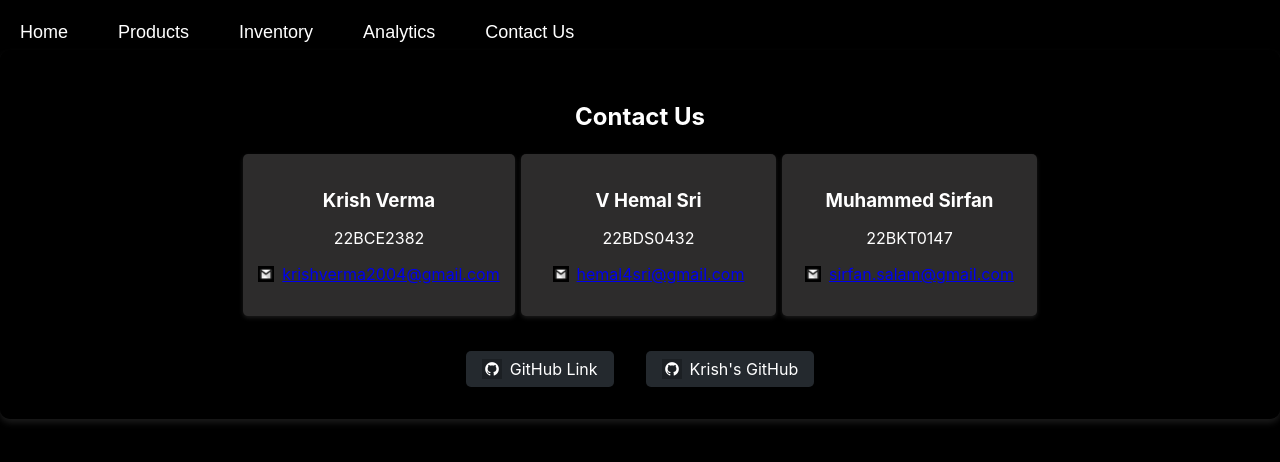
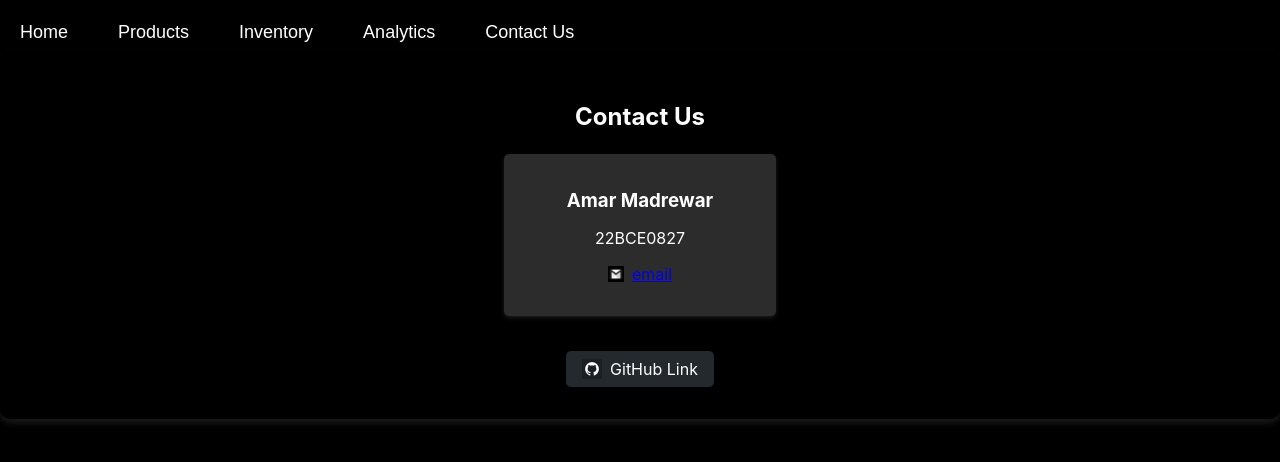
Before and after one commit to nervewastaken/Inventory-Management, a React (Create React App) app in the folder client/: page /AboutUs in a window 1280 px wide. Shown: the top 462 px of the page. Built offline with nearby package versions, Linux system fonts and the light colour scheme.

Commit message:
amar
none

```diff
--- a/client/src/routes/AboutUs.jsx
+++ b/client/src/routes/AboutUs.jsx
@@ -14,31 +14,11 @@ const AboutUs = () => {
           <h2>Contact Us</h2>
           <div className="contact-card">
             <div className="contact-item">
-              <h3>Krish Verma</h3>
-              <p>22BCE2382</p>
+              <h3>Amar Madrewar</h3>
+              <p>22BCE0827</p>
               <p>
                 <img src={mailLogo} alt="Mail Logo" className="mail-logo" />
-                <a href="mailto:krishverma2004@gmail.com">
-                  krishverma2004@gmail.com
-                </a>
-              </p>
-            </div>
-            <div className="contact-item">
-              <h3>V Hemal Sri</h3>
-              <p>22BDS0432</p>
-              <p>
-                <img src={mailLogo} alt="Mail Logo" className="mail-logo" />
-                <a href="mailto:hemal4sri@gmail.com">hemal4sri@gmail.com</a>
-              </p>
-            </div>
-            <div className="contact-item">
-              <h3>Muhammed Sirfan</h3>
-              <p>22BKT0147</p>
-              <p>
-                <img src={mailLogo} alt="Mail Logo" className="mail-logo" />
-                <a href="mailto:sirfan.salam@gmail.com">
-                  sirfan.salam@gmail.com
-                </a>
+                <a href="mailto:amar.madrewar2022@vitstudent.ac.in">email</a>
               </p>
             </div>
           </div>
@@ -52,20 +32,9 @@ const AboutUs = () => {
               <img src={githubLogo} alt="GitHub Logo" className="github-logo" />
               GitHub Link
             </a>
-            <a
-              href="https://github.com/nervewastaken/"
-              target="_blank"
-              rel="noopener noreferrer"
-              className="link-button"
-            >
-              <img src={githubLogo} alt="GitHub Logo" className="github-logo" />
-              Krish's GitHub
-            </a>
           </div>
         </div>
       </div>
-
-      <ChatbotEmbed />
     </div>
   );
 };
--- a/client/src/routes/Analytics.jsx
+++ b/client/src/routes/Analytics.jsx
@@ -8,7 +8,6 @@ const Analytics = () => {
     <div className="aboutus">
       <Navbar />
       <Charts />
-      <ChatbotEmbed />
     </div>
   );
 };
--- a/client/src/routes/Inventory.jsx
+++ b/client/src/routes/Inventory.jsx
@@ -11,7 +11,6 @@ const Inventory = () => {
 
       <AddInventory />
       <ShowInv />
-      <ChatbotEmbed />
     </div>
   );
 };
--- a/client/src/routes/Products.jsx
+++ b/client/src/routes/Products.jsx
@@ -22,7 +22,6 @@ const Products = () => {
       <Navbar />
       <InputProd fetchProducts={fetchProducts} />
       <ShowProd />
-      <ChatbotEmbed />
     </div>
   );
 };
```
